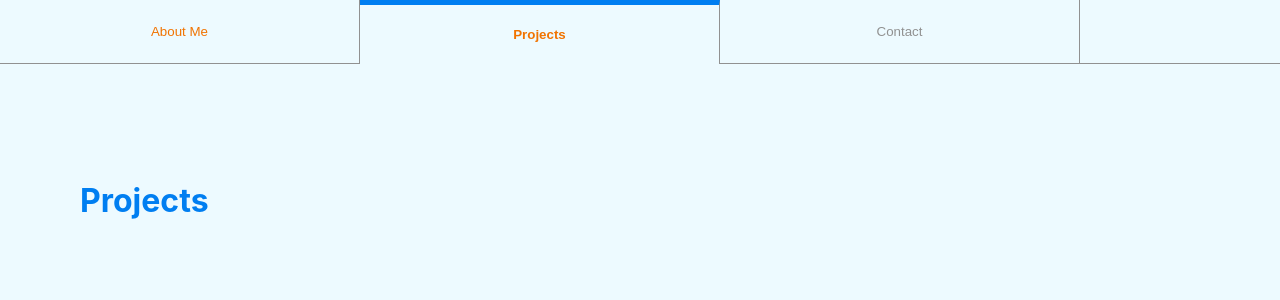
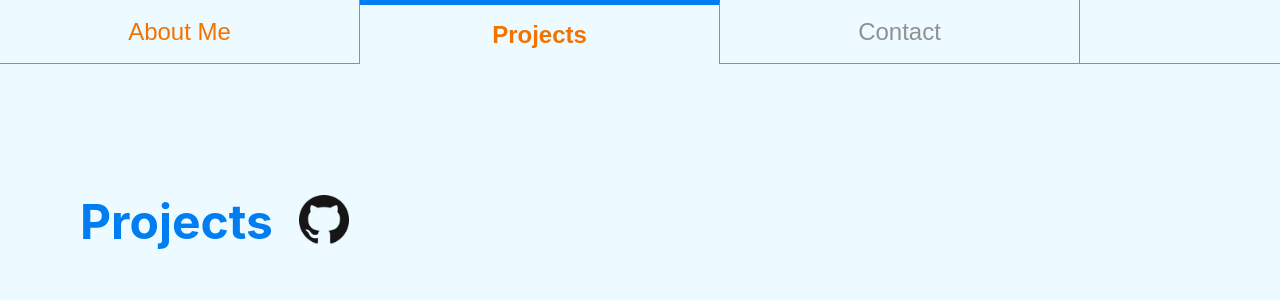
Before and after one commit to kk-min/kk-min.github.io, a React (Create React App) app: page / in a window 1280 px wide. Both pictures are taken after a click on the button "Projects". Shown: the top 300 px of the page. Built offline with nearby package versions, Linux system fonts and the light colour scheme.

Commit message:
Add github logo to Projects page

```diff
--- a/package.json
+++ b/package.json
@@ -13,13 +13,14 @@
     "@types/react-dom": "^18.0.6",
     "react": "^18.2.0",
     "react-dom": "^18.2.0",
+    "react-router-dom": "^6.4.1",
     "react-scripts": "5.0.1",
     "typescript": "^4.8.3",
     "web-vitals": "^2.1.4"
   },
   "scripts": {
-	"predeploy": "npm run build",
-	"deploy": "gh-pages -d build",
+    "predeploy": "npm run build",
+    "deploy": "gh-pages -d build",
     "start": "react-scripts start",
     "build": "react-scripts build",
     "test": "react-scripts test",
--- a/src/components/Projects.tsx
+++ b/src/components/Projects.tsx
@@ -1,9 +1,15 @@
 import React from 'react';
+import github_logo from '../assets/github_logo.png';
 
 export default function Projects() {
-	return (
-		<div className='content'>
-			<h1 className='tab-title'>Projects</h1>
-		</div>
-	);
+    return (
+        <div className='content'>
+            <div className='title-container'>
+                <h1 className='tab-title'>Projects</h1>
+                <a href='https://github.com/kk-min'>
+                    <img className='github-logo' src={github_logo} />
+                </a>
+            </div>
+        </div>
+    );
 }
--- a/src/css/TabContent.css
+++ b/src/css/TabContent.css
@@ -15,6 +15,7 @@
 }
 .intro-container {
     display: block;
+    font-size: 2em;
     justify-content: center;
     align-items: center;
     text-align: center;
@@ -124,7 +125,23 @@
     }
 }
 
+.title-container {
+    display: flex;
+    align-items: center;
+    text-align: center;
+    gap: 1rem;
+}
+
 .tab-title {
+    font-size: 3em;
     margin-left: 10vh;
+    width: fit-content;
     color: var(--tab-highlight-color);
 }
+
+.github-logo {
+    height: 50px;
+    width: 50px;
+    object-fit: contain;
+    margin: 0 10px;
+}
--- a/src/css/Tabs.css
+++ b/src/css/Tabs.css
@@ -54,6 +54,7 @@
 
 .tabheader {
     color: var(--secondary-font-color);
+    font-size: 1.5em;
     background-color: var(--main-bg-color);
     border-top: 0;
     border-left: 0;
@@ -71,6 +72,7 @@
 
 .tabheaderactive {
     color: var(--font-highlight-color);
+    font-size: 1.5em;
     font-weight: bold;
     background-color: var(--main-bg-color);
     border-top: 5px solid var(--tab-highlight-color);
```
Also changed, not shown: src/components/Contact.tsx (+5 -5 lines), src/assets/github_logo.png (added), src/components/Tabheaders.tsx (indentation only), 1 other file (tests, documents, lock files or other folders). Lines whose indentation alone changed are shown as unchanged.
